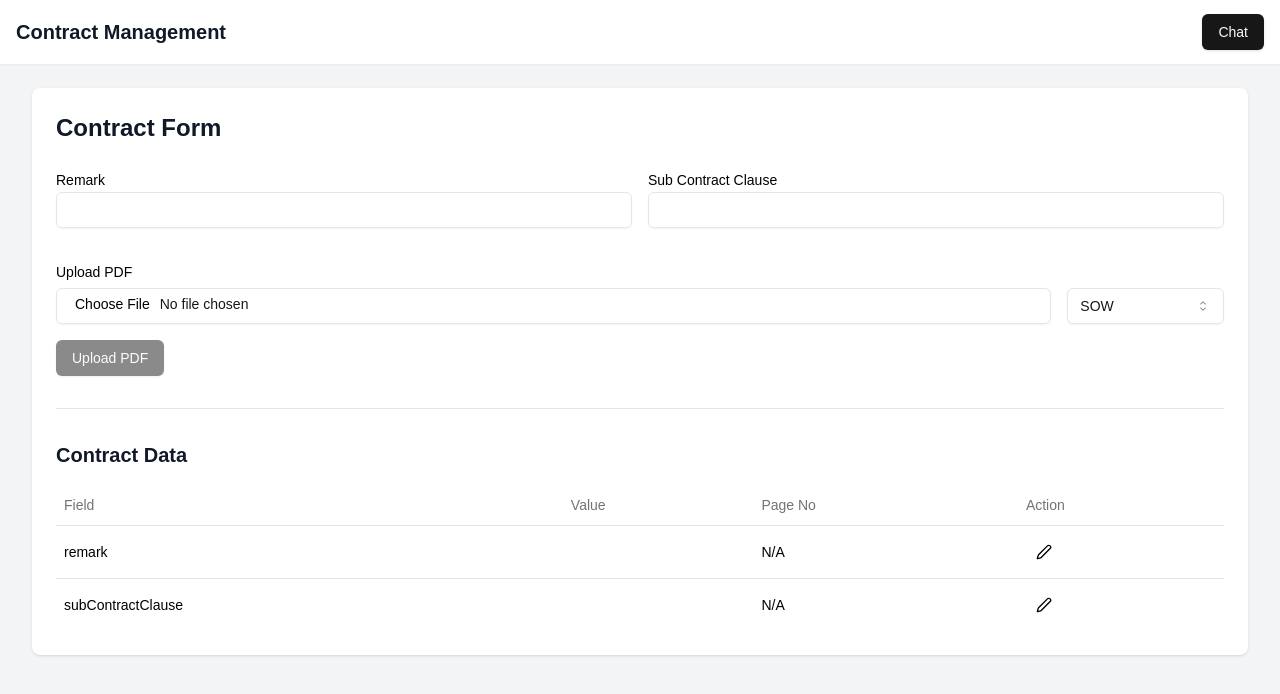
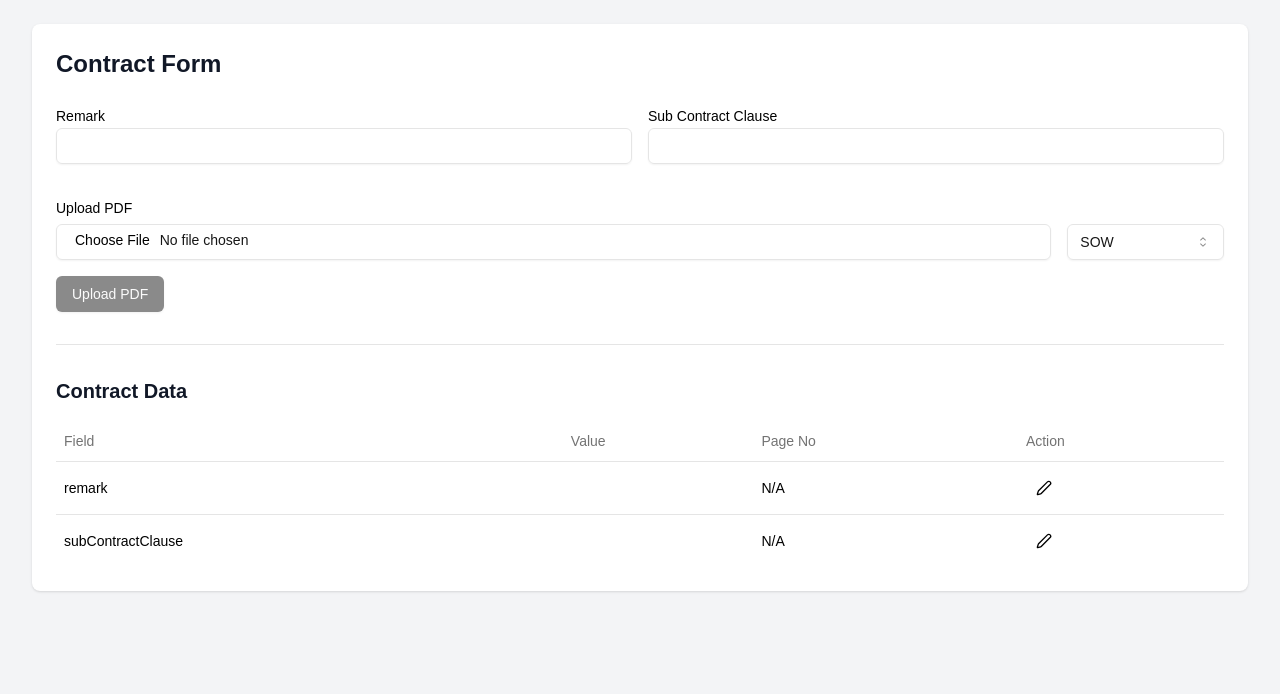
Before and after one commit to Prajwal-0-ak/contract, a Next.js app in the folder frontend/: page / in a window 1280 px wide. Shown: the top 694 px of the page. Built offline with nearby package versions, Linux system fonts and the light colour scheme.

Commit message:
Updated UI

```diff
--- a/frontend/app/page.tsx
+++ b/frontend/app/page.tsx
@@ -208,7 +208,7 @@ export default function ContractPage() {
 
   return (
     <div className="min-h-screen bg-gray-100">
-      <nav className="bg-white shadow-sm">
+      {/* <nav className="bg-white shadow-sm">
         <div className="max-w-7xl mx-auto px-4">
           <div className="flex justify-between h-16">
             <div className="flex">
@@ -223,7 +223,7 @@ export default function ContractPage() {
             </div>
           </div>
         </div>
-      </nav>
+      </nav> */}
 
       <main className="max-w-8xl mx-auto py-6 sm:px-6 lg:px-8">
         <div className="px-4 sm:px-0">
```
